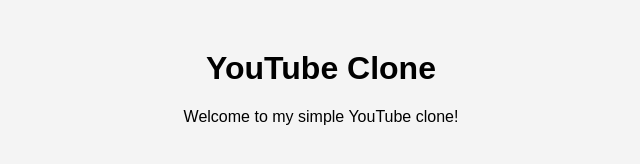
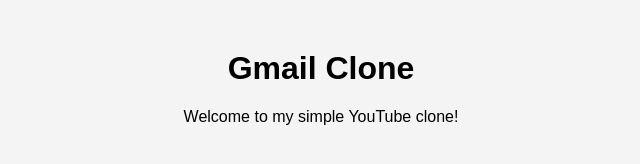
Before and after one commit to fozirawat6869/gmail-clone, a plain HTML site: page index.html in a window 1280 px wide. Shown: the whole page, without its empty margins (319-959 px from the left). Drawn offline with Linux system fonts and the light colour scheme.

Commit message:
second commit

```diff
--- a/index.html
+++ b/index.html
@@ -3,11 +3,11 @@
 <head>
     <meta charset="UTF-8">
     <meta name="viewport" content="width=device-width, initial-scale=1.0">
-    <title>YouTube Clone</title>
+    <title>Gmail clone</title>
     <link rel="stylesheet" href="style.css">
 </head>
 <body>
-    <h1>YouTube Clone</h1>
+    <h1>Gmail Clone</h1>
     <p>Welcome to my simple YouTube clone!</p>
 </body>
 </html>
```
